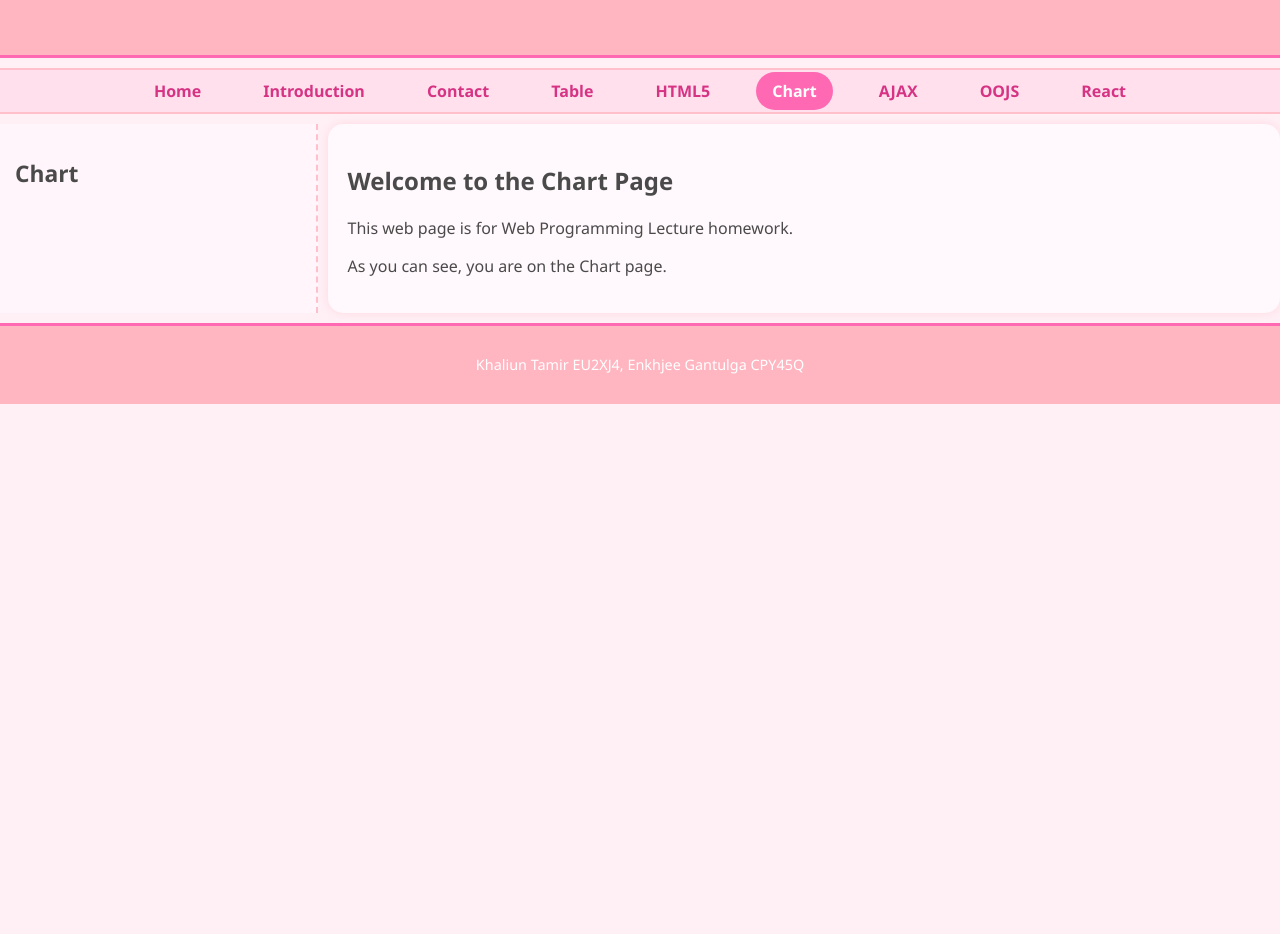
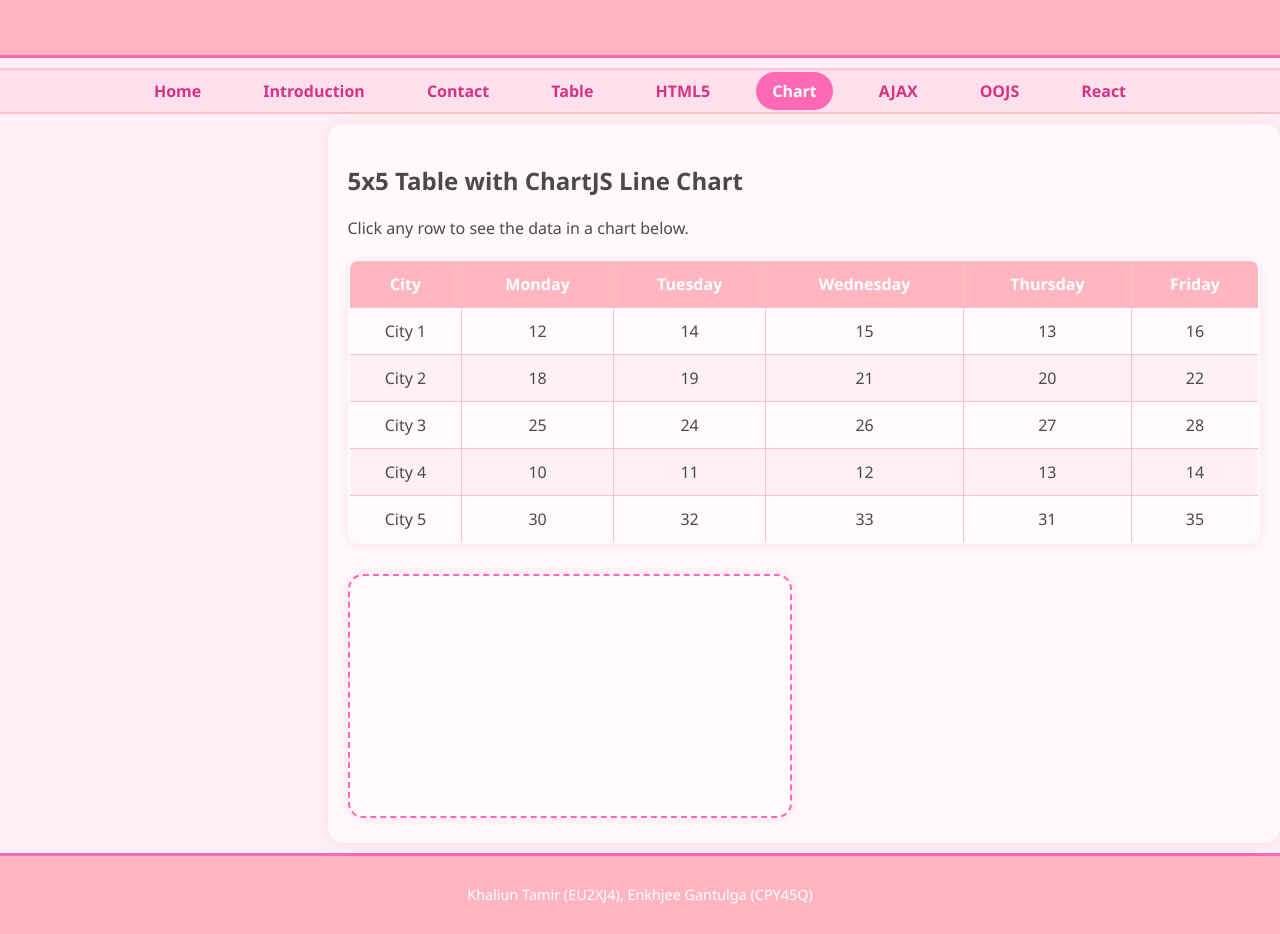
Before and after one commit to xaliyn/Web_Lecture_Homework, a plain HTML site: page pages/chart.html in a window 1280 px wide. Shown: the part 141-1075 px from the top of the page. Before the commit the page ends 800 px from the top, so only its background shows below. Drawn offline with nearby package versions, Linux system fonts and the light colour scheme.

Commit message:
chart done

```diff
--- a/pages/chart.html
+++ b/pages/chart.html
@@ -1,11 +1,11 @@
 <!DOCTYPE html>
 <html lang="en">
 <head>
-    <meta charset="UTF-8">
-    <meta name="viewport" content="width=device-width, initial-scale=1.0">
-    <title>Web-programming-1 Lecture Homework</title>
-    <link rel="stylesheet" href="../style/style.css">
-    <script src="script.js" defer></script>
+  <meta charset="UTF-8" />
+  <meta name="viewport" content="width=device-width, initial-scale=1.0"/>
+  <title>ChartJS Task</title>
+  <link rel="stylesheet" href="../style/style.css" />
+  <script src="https://cdn.jsdelivr.net/npm/chart.js"></script>
 </head>
 <body>
   <header>
@@ -26,18 +26,83 @@
     </ul>
   </nav>
 
-    <aside>
-        <h2>Chart</h2>
-    </aside>
+  <main class="content">
+    <h2>5x5 Table with ChartJS Line Chart</h2>
+    <p>Click any row to see the data in a chart below.</p>
 
-    <div class="content">
-        <h2>Welcome to the Chart Page</h2>
-        <p>This web page is for Web Programming Lecture homework.</p>
-        <p>As you can see, you are on the Chart page.</p>
-    </div>
+    <!-- Number Table -->
+    <table id="numberTable" border="1">
+        <thead>
+            <tr>
+              <th>City</th>
+              <th>Monday</th>
+              <th>Tuesday</th>
+              <th>Wednesday</th>
+              <th>Thursday</th>
+              <th>Friday</th>
+            </tr>
+          </thead>
+          <tbody>
+            <tr><td>City 1</td><td>12</td><td>14</td><td>15</td><td>13</td><td>16</td></tr>
+            <tr><td>City 2</td><td>18</td><td>19</td><td>21</td><td>20</td><td>22</td></tr>
+            <tr><td>City 3</td><td>25</td><td>24</td><td>26</td><td>27</td><td>28</td></tr>
+            <tr><td>City 4</td><td>10</td><td>11</td><td>12</td><td>13</td><td>14</td></tr>
+            <tr><td>City 5</td><td>30</td><td>32</td><td>33</td><td>31</td><td>35</td></tr>
+          </tbody>
+    </table>
+
+
+    <canvas id="lineChart" width="400" height="200"></canvas>
+  </main>
 
   <footer>
-        <p>Khaliun Tamir EU2XJ4, Enkhjee Gantulga CPY45Q</p>
+    <p>Khaliun Tamir (EU2XJ4), Enkhjee Gantulga (CPY45Q)</p>
   </footer>
+
+  <script>
+    const table = document.getElementById("numberTable");
+    const ctx = document.getElementById("lineChart").getContext("2d");
+
+    let chart;
+
+    function renderChart(data, city) {
+  if (chart) chart.destroy();
+
+  chart = new Chart(ctx, {
+    type: "line",
+    data: {
+      labels: ["Monday", "Tuesday", "Wednesday", "Thursday", "Friday"],
+      datasets: [{
+        label: city + " Temperature Data",
+        data: data,
+        fill: false,
+        tension: 0.2
+      }]
+    },
+    options: {
+      responsive: true,
+      scales: {
+        y: {
+          beginAtZero: true
+        }
+      }
+    }
+  });
+}
+
+
+    Array.from(table.getElementsByTagName("tr")).forEach((row, index) => {
+      if (index === 0) return;
+
+      row.addEventListener("click", () => {
+        const cells = Array.from(row.getElementsByTagName("td")).slice(1);
+        const values = cells.map(td => parseFloat(td.innerText));
+        const cityName = row.getElementsByTagName("td")[0].innerText;
+        renderChart(values, cityName);
+
+        renderChart(values);
+      });
+    });
+  </script>
 </body>
 </html>
--- a/style/style.css
+++ b/style/style.css
@@ -121,6 +121,45 @@ input, textarea, select {
     margin: 10px;
 }
 
+table {
+    width: 100%;
+    border-collapse: collapse;
+    margin-top: 20px;
+    background-color: #fffafd;
+    box-shadow: 0 2px 8px rgba(255, 182, 193, 0.3);
+    border: 2px solid #ffc0cb;
+    border-radius: 10px;
+    overflow: hidden;
+  }
+
+  th, td {
+    padding: 12px;
+    border-bottom: 1px solid #ffc0cb;
+    text-align: center;
+  }
+
+  th {
+    background-color: #ffb6c1;
+    color: white;
+    cursor: pointer;
+    transition: background-color 0.3s ease;
+  }
+
+  tr:nth-child(even) {
+    background-color: #fff0f6;
+  }
+
+  tr:hover {
+    background-color: #ffe0ec;
+  }
 
 
-/* test */
+  canvas#lineChart {
+    margin-top: 30px;
+    padding: 20px;
+    background-color: #fffafd;
+    border-radius: 15px;
+    border: 2px dashed #ff69b4;
+    box-shadow: 0 0 8px rgba(255, 182, 193, 0.4);
+    max-width: 100%;
+  }
```
Also changed, not shown: 1 other file. Lines whose indentation alone changed are shown as unchanged.
